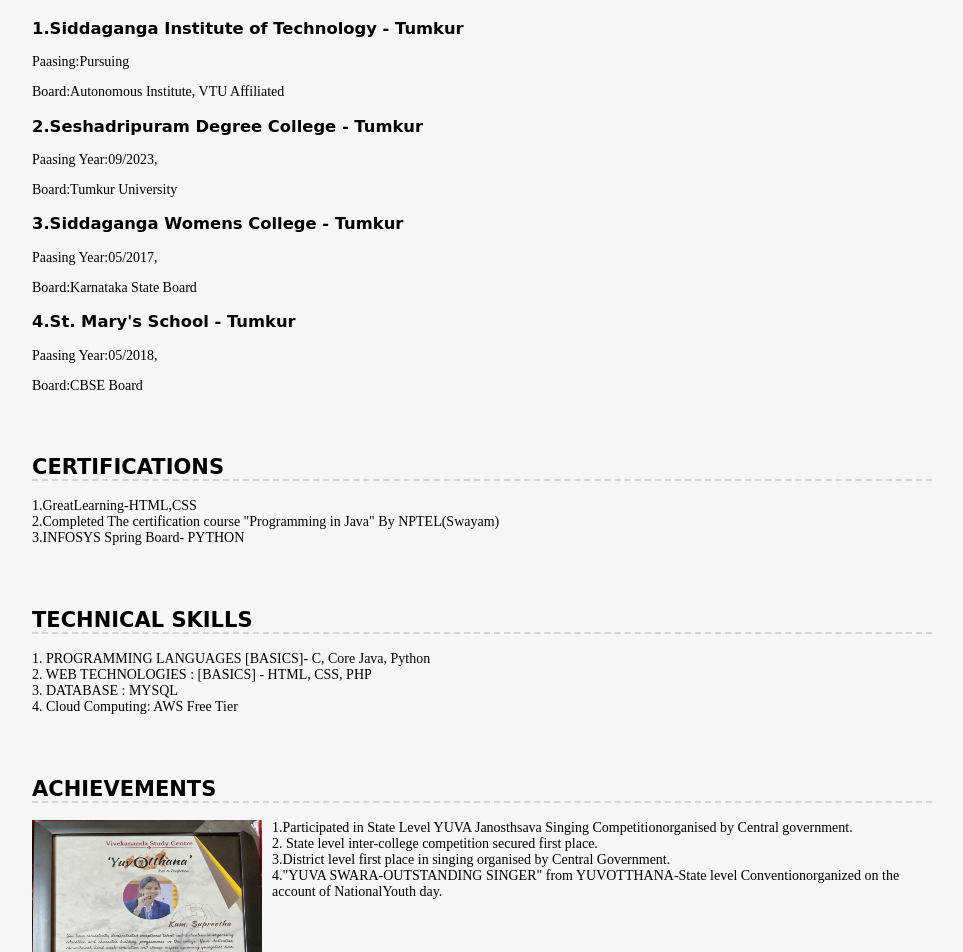
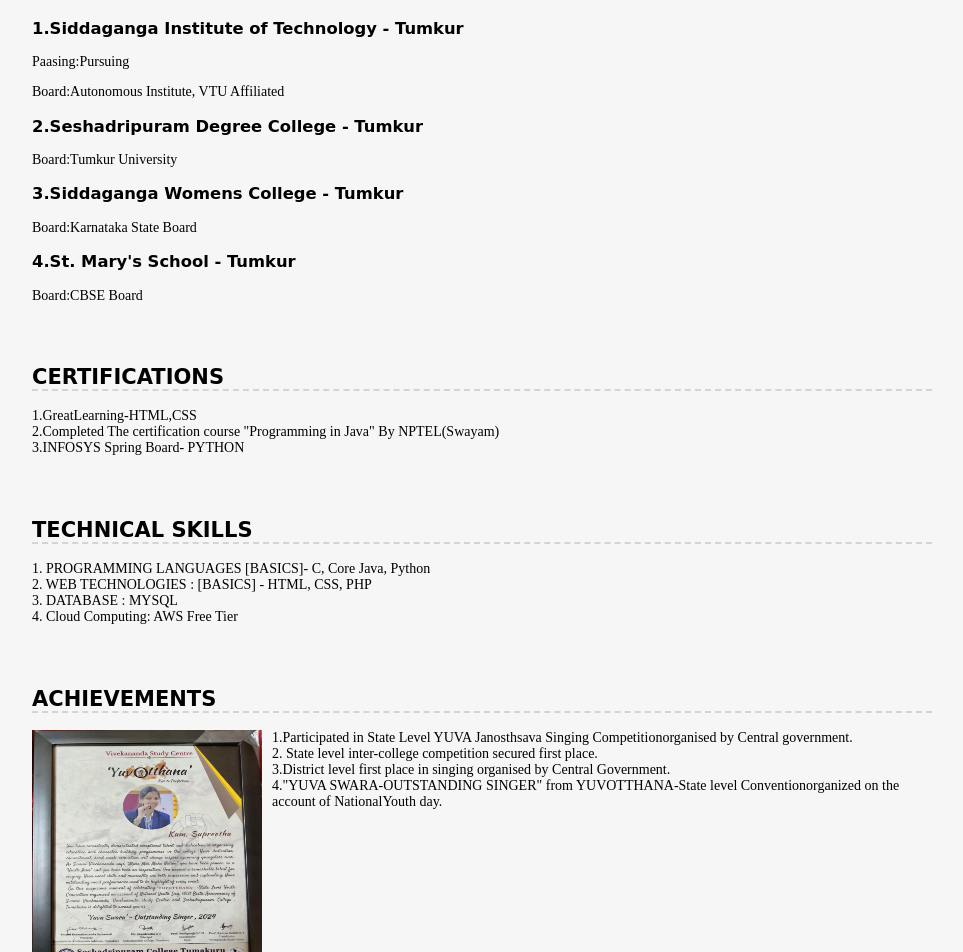
Before and after one commit to SupreethaMayakar/portfolio, a plain HTML site: page resume.html in a window 1280 px wide. Shown: the part 1589-2541 px from the top of the page, without its empty margins (158-1121 px from the left). Drawn offline with Linux system fonts and the light colour scheme.

Commit message:
Update resume.html

```diff
--- a/resume.html
+++ b/resume.html
@@ -131,16 +131,13 @@
             <p>Board:Autonomous Institute, VTU Affiliated</p>
 
             <h3>2.Seshadripuram Degree College - Tumkur</h3>
-            <p>Paasing Year:09/2023,</p>
             <p>Board:Tumkur University</p>
 
 
             <h3>3.Siddaganga Womens College - Tumkur</h3>
-            <p>Paasing Year:05/2017,</p>
             <p>Board:Karnataka State Board</p>
 
             <h3>4.St. Mary's School - Tumkur</h3>
-            <p>Paasing Year:05/2018,</p>
             <p>Board:CBSE Board</p>
 
 
```
